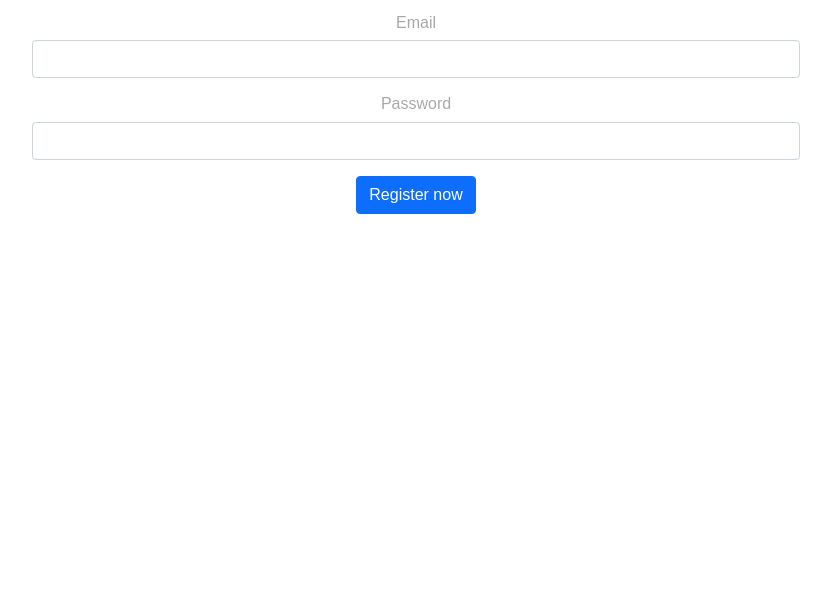
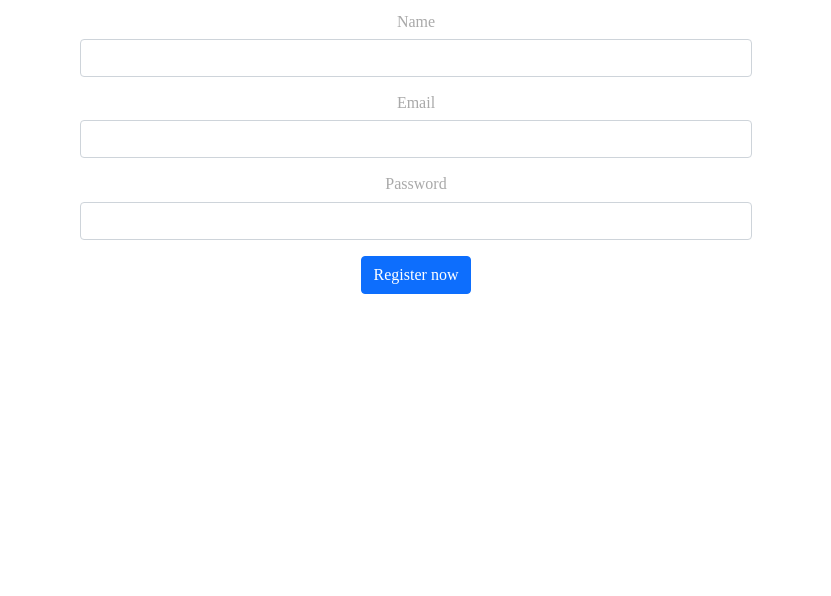
Before and after one commit to Shirlosh/MTA-Social-Network, a website: page pages/signup/index.html in a window 1280 px wide. Shown: the part 204-800 px from the top of the page, without its empty margins (224-1055 px from the left). Drawn offline with nearby package versions, Linux system fonts and the light colour scheme.

Commit message:
soon to be submitted

```diff
--- a/pages/about/css/sample.css
+++ /dev/null
@@ -1,52 +0,0 @@
-body
-{
-	font-family: arial;
-	color: darkgray;
-}
-
-h1
-{
-	text-align: center;
-}
-
-button
-{
-	margin-left: 4px;
-	margin-right: 4px;
-}
-
-.hidden
-{
-	display: none;
-}
-
-.transparent
-{
-	opacity: 0
-}
-
-#sample-container
-{
-	text-align: center;
-	padding: 10rem;
-	font-size: 1rem;
-}
-
-.UserItem
-{
-	margin-top: 8px;
-	margin-bottom: 8px;
-}
-
-.UserItem span
-{
-	margin-left: 10px;
-	margin-right: 10px;
-}
-
-.UserItem .fa:hover
-{
-	color: red;
-	opacity: 1;
-	cursor: pointer;
-}
--- a/pages/admin/css/sample.css
+++ /dev/null
@@ -1,52 +0,0 @@
-body
-{
-	font-family: arial;
-	color: darkgray;
-}
-
-h1
-{
-	text-align: center;
-}
-
-button
-{
-	margin-left: 4px;
-	margin-right: 4px;
-}
-
-.hidden
-{
-	display: none;
-}
-
-.transparent
-{
-	opacity: 0
-}
-
-#sample-container
-{
-	text-align: center;
-	padding: 10rem;
-	font-size: 1rem;
-}
-
-.UserItem
-{
-	margin-top: 8px;
-	margin-bottom: 8px;
-}
-
-.UserItem span
-{
-	margin-left: 10px;
-	margin-right: 10px;
-}
-
-.UserItem .fa:hover
-{
-	color: red;
-	opacity: 1;
-	cursor: pointer;
-}
--- a/pages/home/css/sample.css
+++ /dev/null
@@ -1,52 +0,0 @@
-body
-{
-	font-family: arial;
-	color: darkgray;
-}
-
-h1
-{
-	text-align: center;
-}
-
-button
-{
-	margin-left: 4px;
-	margin-right: 4px;
-}
-
-.hidden
-{
-	display: none;
-}
-
-.transparent
-{
-	opacity: 0
-}
-
-#sample-container
-{
-	text-align: center;
-	padding: 10rem;
-	font-size: 1rem;
-}
-
-.UserItem
-{
-	margin-top: 8px;
-	margin-bottom: 8px;
-}
-
-.UserItem span
-{
-	margin-left: 10px;
-	margin-right: 10px;
-}
-
-.UserItem .fa:hover
-{
-	color: red;
-	opacity: 1;
-	cursor: pointer;
-}
--- a/pages/messages/css/sample.css
+++ /dev/null
@@ -1,52 +0,0 @@
-body
-{
-	font-family: arial;
-	color: darkgray;
-}
-
-h1
-{
-	text-align: center;
-}
-
-button
-{
-	margin-left: 4px;
-	margin-right: 4px;
-}
-
-.hidden
-{
-	display: none;
-}
-
-.transparent
-{
-	opacity: 0
-}
-
-#sample-container
-{
-	text-align: center;
-	padding: 10rem;
-	font-size: 1rem;
-}
-
-.UserItem
-{
-	margin-top: 8px;
-	margin-bottom: 8px;
-}
-
-.UserItem span
-{
-	margin-left: 10px;
-	margin-right: 10px;
-}
-
-.UserItem .fa:hover
-{
-	color: red;
-	opacity: 1;
-	cursor: pointer;
-}
--- a/pages/signup/css/sample.css
+++ /dev/null
@@ -1,53 +0,0 @@
-body
-{
-	font-family: arial;
-	color: darkgray;
-}
-
-h1
-{
-	text-align: center;
-}
-
-button
-{
-	margin-left: 4px;
-	margin-right: 4px;
-}
-
-.hidden
-{
-	display: none;
-}
-
-.transparent
-{
-	opacity: 0
-}
-
-#sample-container
-{
-	padding-top: 5rem;
-	margin: auto;
-	font-size: 1rem;
-	width: 60%;
-}
-
-.UserItem
-{
-	margin-top: 8px;
-	margin-bottom: 8px;
-}
-
-.UserItem span
-{
-	margin-left: 10px;
-	margin-right: 10px;
-}
-
-.UserItem .fa:hover
-{
-	color: red;
-	opacity: 1;
-	cursor: pointer;
-}
--- a/pages/signup/index.html
+++ b/pages/signup/index.html
@@ -11,7 +11,7 @@
 	<script src="js/signup.js"></script>
 	<link href="https://cdn.jsdelivr.net/npm/bootstrap@5.1.3/dist/css/bootstrap.min.css" rel="stylesheet" integrity="sha384-1BmE4kWBq78iYhFldvKuhfTAU6auU8tT94WrHftjDbrCEXSU1oBoqyl2QvZ6jIW3" crossorigin="anonymous">
 	<!-- <link rel="stylesheet" type="text/css" href="https://maxcdn.bootstrapcdn.com/font-awesome/4.7.0/css/font-awesome.min.css"/> -->
-	<link rel="stylesheet" type='text/css' href="css/sample.css">
+	<link rel="stylesheet" type='text/css' href="../css/styles.css">
 
 </head>
 
@@ -23,8 +23,8 @@
 </body>
 
 <script>
-const domContainer = document.querySelector('#sample-container');
-ReactDOM.render( React.createElement(SignupPage , null ), domContainer);
+	const domContainer = document.querySelector('#sample-container');
+	ReactDOM.render( React.createElement(SignupPage , null ), domContainer);
 </script>
 
 
```
Also changed, not shown: json_file_handling.js (deleted, +0 -37 lines), pages/home/index.html (+0 -2 lines), pages/login/index.html (+1 -1 lines), pages/css/styles.css (renamed from pages/login/css/sample.css).
